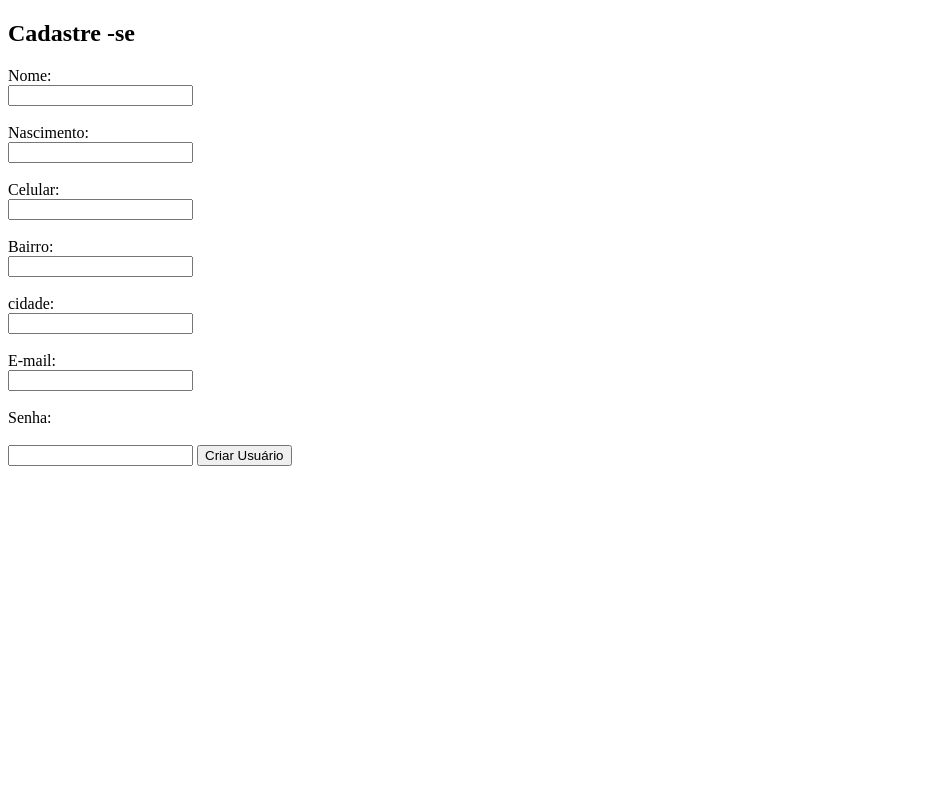
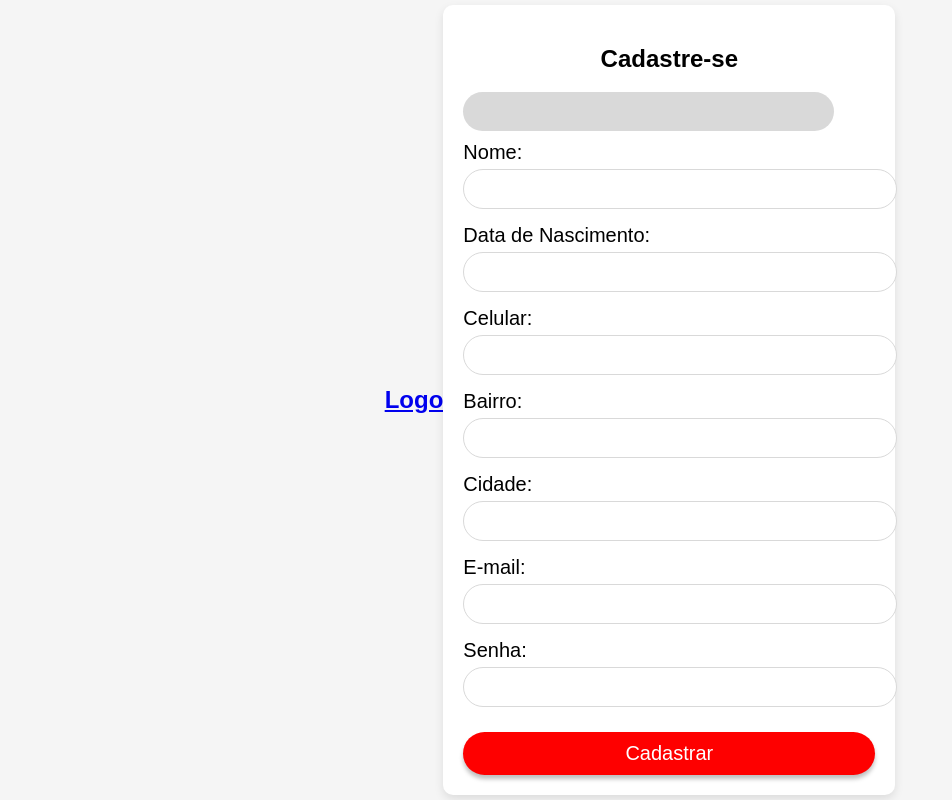
Before and after one commit to rafaelfabiano/Sampa-Point, a Flask app: page /create_user in a window 1280 px wide. Shown: the whole page, without its empty margins (0-952 px from the left). Run offline with Flask 3, Linux system fonts and the light colour scheme.

Commit message:
Update create_user.html

```diff
--- a/app/templates/create_user.html
+++ b/app/templates/create_user.html
@@ -1,21 +1,89 @@
 <!DOCTYPE html>
 <html lang="pt-BR">
+<head>
+    <meta charset="UTF-8">
+    <meta name="viewport" content="width=device-width, initial-scale=1.0">
+    <style>
+        body {
+            font-family: 'Montserrat', sans-serif;
+            background-color: #f5f5f5;
+            display: flex;
+            justify-content: center;
+            align-items: center;
+            height: 100vh;
+            margin: 0;
+        }
+        .Cadastro {
+            width: 412px;
+            height: auto; /* Ajusta a altura automaticamente */
+            background: white;
+            border-radius: 10px;
+            box-shadow: 0px 4px 10px rgba(0, 0, 0, 0.1);
+            position: relative;
+            padding: 20px;
+        }
+        .Rectangle {
+            width: 371px;
+            height: 39px;
+            background: #D9D9D9;
+            border-radius: 22px;
+            margin: 10px 0;
+        }
+        label {
+            font-size: 20px;
+            color: black;
+        }
+        input {
+            width: 100%;
+            padding: 10px;
+            margin: 5px 0 15px 0;
+            border: 1px solid #D9D9D9;
+            border-radius: 22px;
+            font-size: 16px;
+        }
+        button {
+            width: 100%;
+            padding: 10px;
+            background: #FE0000;
+            color: white;
+            border: none;
+            border-radius: 22px;
+            font-size: 20px;
+            cursor: pointer;
+            box-shadow: 0px 4px 4px rgba(0, 0, 0, 0.25);
+            margin-top: 10px;
+        }
+        button:hover {
+            background: #d60000;
+        }
+        .flash-messages {
+            list-style: none;
+            padding: 0;
+            margin: 10px 0;
+        }
+        .flash-success {
+            color: green;
+        }
+        .flash-error {
+            color: red;
+        }
+    </style>
+</head>
 <body>
     <!-- Navbar fixa -->
     <nav class="navbar">
         <div class="logo">
-            <h1><a href="{{ url_for('user_routes.dashboard') }}"></a></h1>
+            <h1><a href="{{ url_for('user_routes.dashboard') }}">Logo</a></h1>
         </div>
         <ul class="nav-links">
-
+            <!-- Links da Navbar -->
         </ul>
     </nav>
 
-
-
-        <!-- Conteúdo principal -->
-        <div class="main-container">
-            <h2>Cadastre -se</h2>
+    <!-- Conteúdo principal -->
+    <div class="main-container">
+        <div class="Cadastro">
+            <h2 style="text-align: center;">Cadastre-se</h2>
 
             <!-- Exibir mensagens flash de sucesso ou erro -->
             {% with messages = get_flashed_messages(with_categories=True) %}
@@ -30,29 +98,29 @@
 
             <!-- Formulário de criação de usuário -->
             <form action="{{ url_for('user_routes.create_user_route') }}" method="POST">
+                <div class="Rectangle"></div>
+                <label for="first_name">Nome:</label>
+                <input type="text" id="first_name" name="first_name" required>
 
-                <label for="first_name">Nome:</label><br>
-                <input type="text" id="first_name" name="first_name" required><br><br>
+                <label for="nascimento">Data de Nascimento:</label>
+                <input type="text" id="nascimento" name="nascimento" required>
 
-                <label for="nascimento">Nascimento:</label><br>
-                <input type="text" id="nascimento" name="nascimento" required><br><br>
+                <label for="celular">Celular:</label>
+                <input type="text" id="celular" name="celular" required>
 
-                <label for="celular">Celular:</label><br>
-                <input type="text" id="celular" name="celular" required><br><br>
+                <label for="bairro">Bairro:</label>
+                <input type="text" id="bairro" name="bairro" required>
 
-                <label for="bairro">Bairro:</label><br>
-                <input type="text" id="bairro" name="bairro" required><br><br>
+                <label for="cidade">Cidade:</label>
+                <input type="text" id="cidade" name="cidade" required>
 
-                <label for="cidade">cidade:</label><br>
-                <input type="text" id="cidade" name="cidade" required><br><br>
+                <label for="email">E-mail:</label>
+                <input type="email" id="email" name="email" required>
 
-                <label for="email">E-mail:</label><br>
-                <input type="email" id="email" name="email" required><br><br>
-
-                <label for="password">Senha:</label><br><br>
+                <label for="password">Senha:</label>
                 <input type="password" id="password" name="password" required>
 
-                <button type="submit">Criar Usuário</button>
+                <button type="submit">Cadastrar</button>
             </form>
         </div>
     </div>
```
